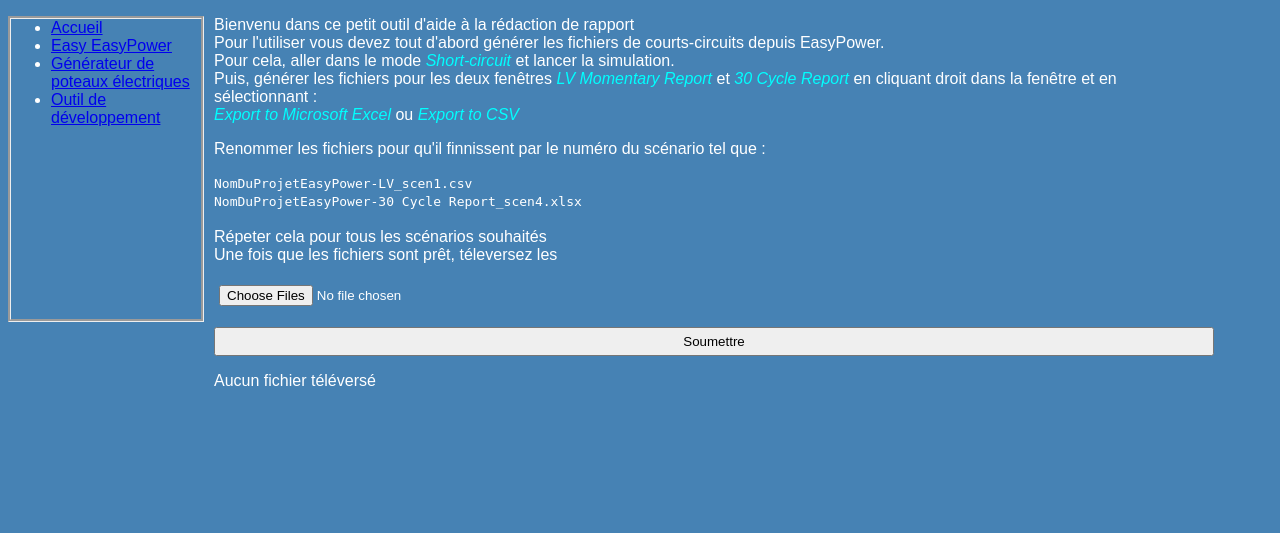
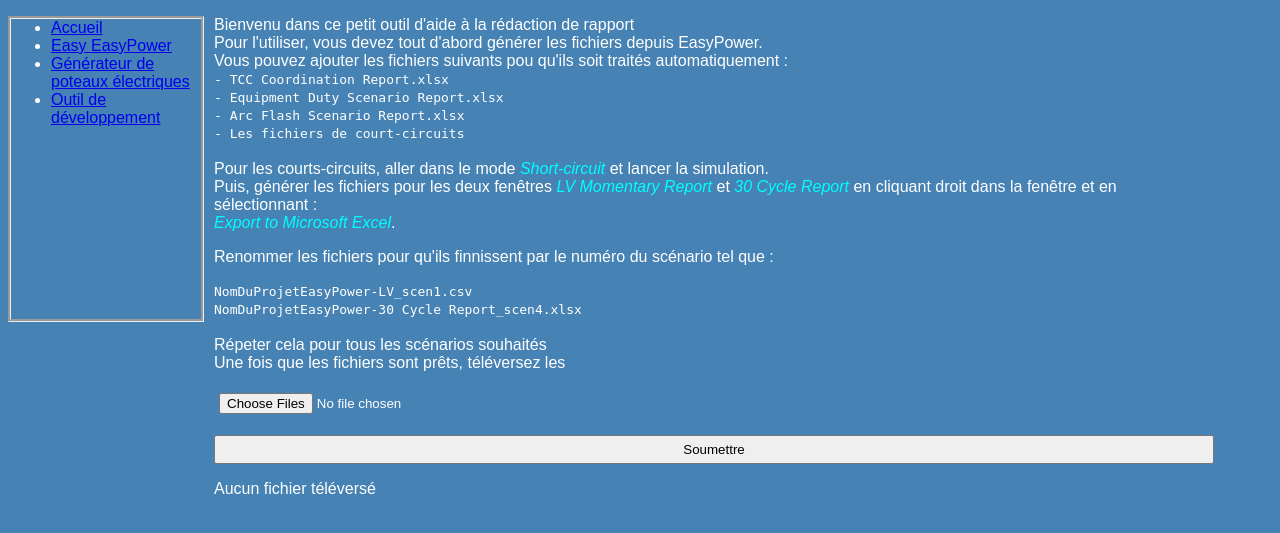
Before and after one commit to DFS420/intern-app, a Flask app: page /eepower in a window 1280 px wide. Shown: the part 113-646 px from the top of the page. Run offline with Flask 2, Linux system fonts and the light colour scheme; parts of the project's set-up code (start-up, migrations or seed data) failed here and were passed over.

Commit message:
Changement de la page pour expliquer la procédure à l'utilisateur

```diff
--- a/app/templates/easy_power.html
+++ b/app/templates/easy_power.html
@@ -19,15 +19,24 @@
                     <p>
                         Bienvenu dans ce petit outil d'aide à la rédaction de rapport <br/>
 
-                        Pour l'utiliser vous devez tout d'abord générer les fichiers de courts-circuits depuis EasyPower.<br/>
+                        Pour l'utiliser, vous devez tout d'abord générer les fichiers depuis EasyPower.<br/>
 
-                        Pour cela, aller dans le mode <em>Short-circuit</em> et lancer la simulation.<br/>
+                        Vous pouvez ajouter les fichiers suivants pou qu'ils soit traités automatiquement : <br/>
+                        <code>
+                            - TCC Coordination Report.xlsx<br/>
+                            - Equipment Duty Scenario Report.xlsx<br/>
+                            - Arc Flash Scenario Report.xlsx<br/>
+                            - Les fichiers de court-circuits<br/>
+                        </code><br>
+
+
+                        Pour les courts-circuits, aller dans le mode <em>Short-circuit</em> et lancer la simulation.<br/>
 
                         Puis, générer les fichiers pour les deux fenêtres <em>LV Momentary Report</em> et <em>30 Cycle Report</em>
-                        en cliquant droit dans la fenêtre et en sélectionnant : <br/> <em>Export to Microsoft Excel</em> ou <em>Export to CSV</em>
+                        en cliquant droit dans la fenêtre et en sélectionnant : <br/> <em>Export to Microsoft Excel</em>.
                     </p>
                     <p>
-                        Renommer les fichiers pour qu'il finnissent par le numéro du scénario tel que : <br/>
+                        Renommer les fichiers pour qu'ils finnissent par le numéro du scénario tel que : <br/>
 
                         <div class="code">
 
@@ -38,7 +47,9 @@
 
                         </div>
                         Répeter cela pour tous les scénarios souhaités <br/>
-                        Une fois que les fichiers sont prêt, téleversez les <br/>
+                        Une fois que les fichiers sont prêts, téléversez les <br/>
+
+
                     </p>
                 </section>
 
```
